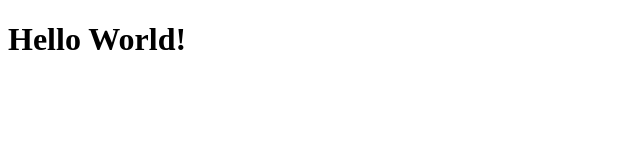
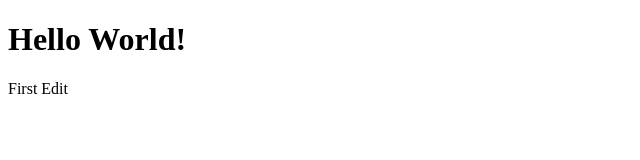
Before and after one commit to jonassantiago47/jss-web-portfolio, a plain HTML site: page index.html in a window 1280 px wide. Shown: the full height of the page, 0-640 px from the left. Drawn offline with Linux system fonts and the light colour scheme.

Commit message:
add paragraph in index

```diff
--- a/index.html
+++ b/index.html
@@ -8,5 +8,6 @@
   </head>
   <body>
     <h1>Hello World!</h1>
+    <p>First Edit</p>
   </body>
 </html>
```
